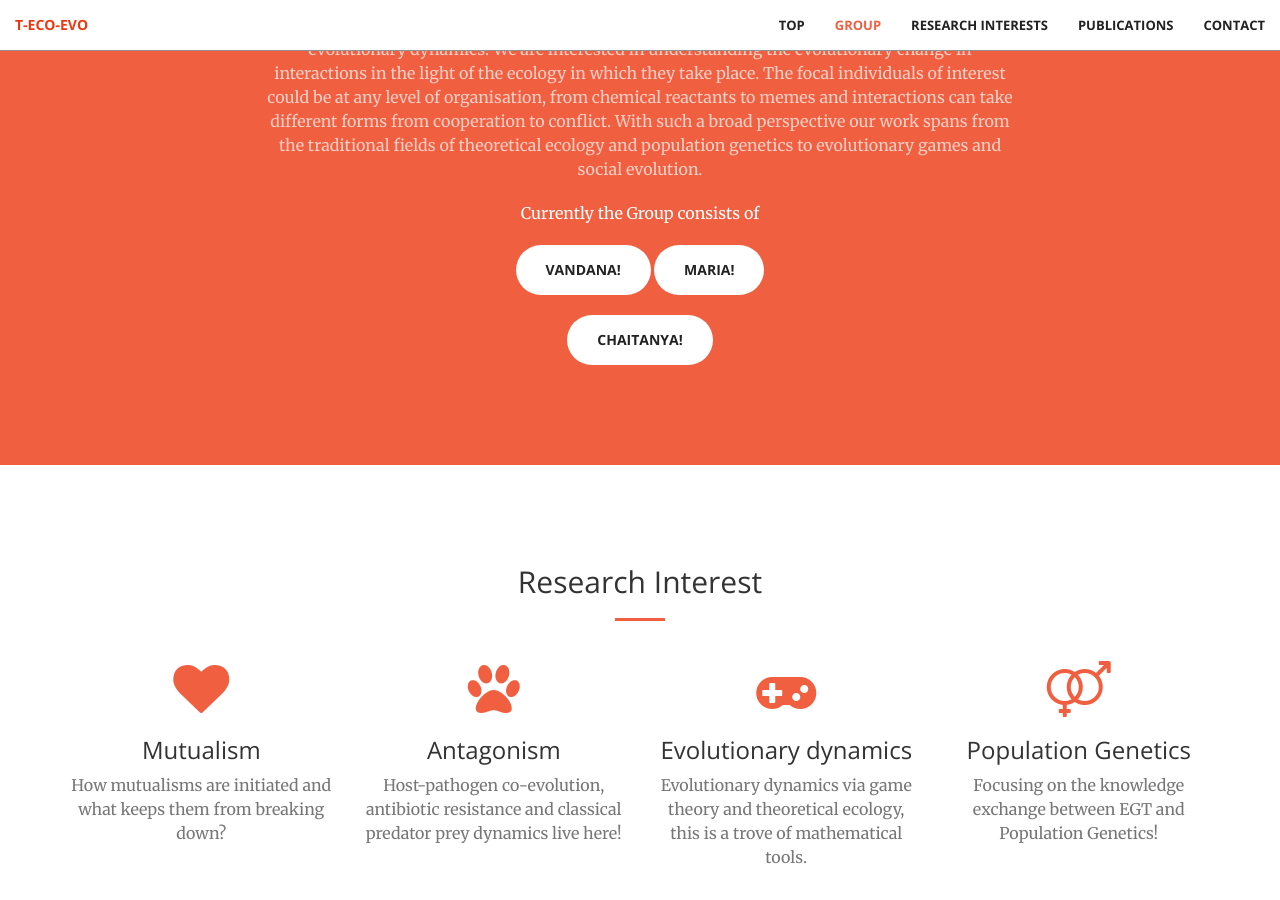
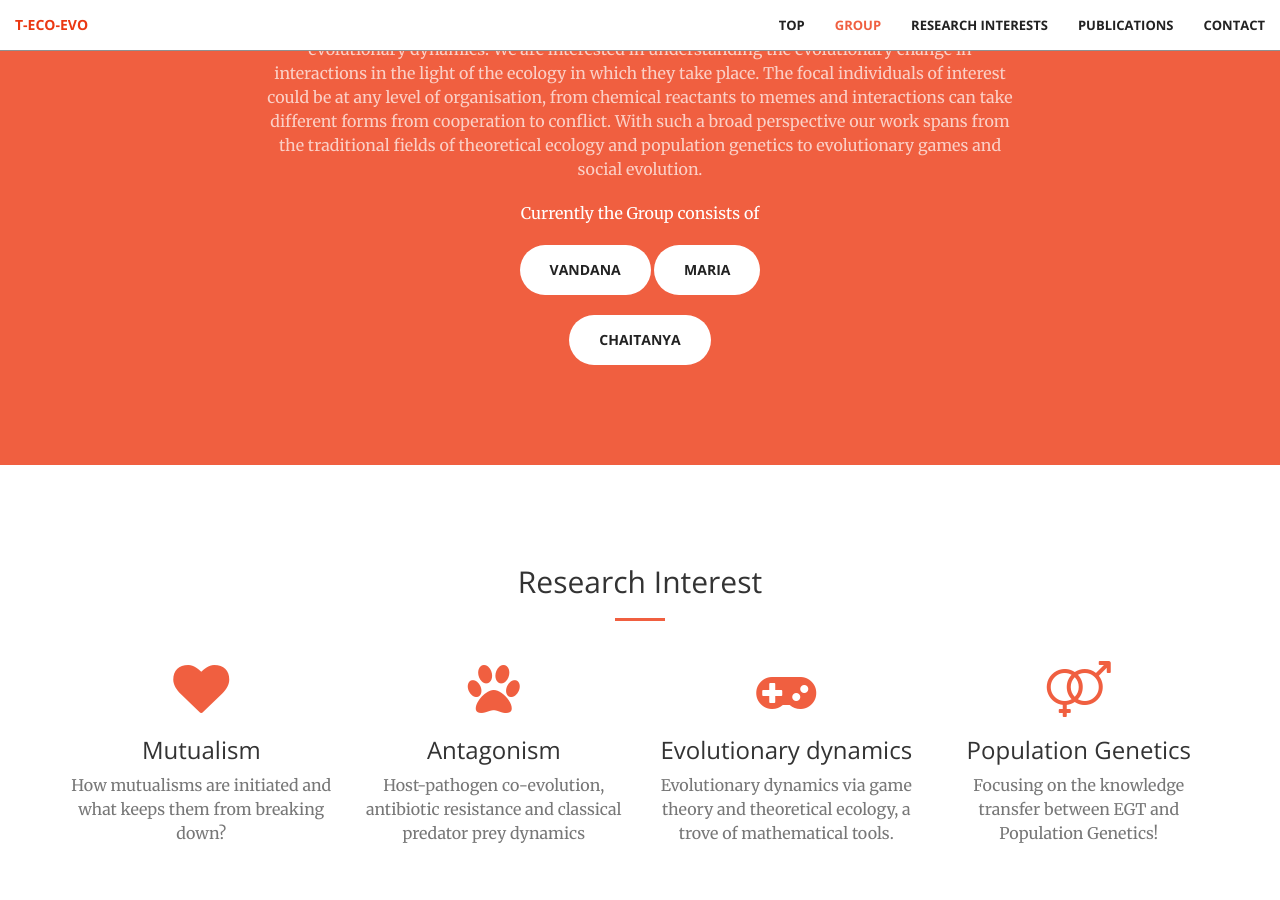
Before and after one commit to gokhalechaitanya/tecoevo, a Jekyll site: the page built from index.html, in a window 1280 px wide and 900 px high, scrolled down 1063 px. Built offline with Jekyll 4.4.1, drawn with Linux system fonts in a browser that asks for light colours; some of the changed text lies outside the part shown.

Commit message:
minor edits and paper added

```diff
--- a/_includes/aside.html
+++ b/_includes/aside.html
@@ -1,7 +1,7 @@
   <aside class="bg-dark" id="portfolio">
       <div class="container text-center">
           <div class="call-to-action">
-              <h2>Some of our publications!</h2>
+              <h2>Selected publications</h2>
               <!-- <a href="http://gokhalechaitanya.github.io/articles/" class="btn btn-default btn-xl wow tada">Complete list!</a> -->
           </div>
       </div>
--- a/_includes/call-to-action.html
+++ b/_includes/call-to-action.html
@@ -9,9 +9,9 @@
 The focal individuals of interest could be at any level of organisation, from chemical reactants to memes and interactions can take different forms from cooperation to conflict.
 With such a broad perspective our work spans from the traditional fields of theoretical ecology and population genetics to evolutionary games and social evolution.</p>
 <p>Currently the Group consists of</p>
-                <a href="vandana.html" class="btn btn-default btn-xl">Vandana!</a>
-                <a href="maria.html" class="btn btn-default btn-xl">Maria!</a> <br> <br>
-                <a href="http://gokhalechaitanya.github.io" class="btn btn-default btn-xl">Chaitanya!</a>
+                <a href="vandana.html" class="btn btn-default btn-xl">Vandana</a>
+                <a href="maria.html" class="btn btn-default btn-xl">Maria</a> <br> <br>
+                <a href="http://gokhalechaitanya.github.io" class="btn btn-default btn-xl">Chaitanya</a>
             </div>
         </div>
     </div>
--- a/_includes/contact.html
+++ b/_includes/contact.html
@@ -2,11 +2,11 @@
     <div class="container">
         <div class="row">
             <div class="col-lg-8 col-lg-offset-2 text-center">
-                <h2 class="section-heading">We are in Plön!</h2>
+                <h2 class="section-heading">We are in Plön</h2>
                 <hr class="primary">
                 <p>Embedded in the Department of Evolutionary Theory at the Max Planck Institute for Evolutionary Biology</p>
                 <p>We are nestled in the tourist town of Plön, in the northernmost state of Germany.</p>
-                <p>Address: August Thienemann Str. 2 24306, Plön, Germany.</p>
+                <p>August Thienemann Str. 2 24306, Plön, Germany.</p>
             </div>
         <div class="col-lg-2 col-lg-offset-2 text-center">
             <a href="https://twitter.com/{{ site.twitter_username }}">
--- a/_includes/portfolio.html
+++ b/_includes/portfolio.html
@@ -17,7 +17,7 @@
                 </a>
             </div>
             <div class="col-lg-4 col-sm-6">
-                <a href="http://gokhalechaitanya.github.io/Paper19/" class="portfolio-box">
+                <a href="http://gokhalechaitanya.github.io/Paper20/" class="portfolio-box">
                     <img src="img/papers/tribolium.jpg" class="img-responsive" alt="">
                     <div class="portfolio-box-caption">
                         <div class="portfolio-box-caption-content">
@@ -46,22 +46,22 @@
                     </div>
                 </a>
             </div>
-            <!-- <div class="col-lg-4 col-sm-6">
-                <a href="#" class="portfolio-box">
-                    <img src="img/portfolio/4.jpg" class="img-responsive" alt="">
+            <div class="col-lg-4 col-sm-6">
+                <a href="http://gokhalechaitanya.github.io/Paper21/" class="portfolio-box">
+                    <img src="img/papers/wonderland.jpg" class="img-responsive" alt="">
                     <div class="portfolio-box-caption">
                         <div class="portfolio-box-caption-content">
                             <div class="project-category text-faded">
-                                Category
+                                Chaos, Antagonism
                             </div>
                             <div class="project-name">
-                                Project Name
+                                Chaotic Provinces in the Kingdom of the Red Queen
                             </div>
                         </div>
                     </div>
                 </a>
             </div>
-            <div class="col-lg-4 col-sm-6">
+            <!--<div class="col-lg-4 col-sm-6">
                 <a href="#" class="portfolio-box">
                     <img src="img/portfolio/5.jpg" class="img-responsive" alt="">
                     <div class="portfolio-box-caption">
--- a/_includes/services.html
+++ b/_includes/services.html
@@ -20,21 +20,21 @@
                 <div class="service-box">
                     <i class="fa fa-4x fa-paw wow bounceIn text-primary" data-wow-delay=".1s"></i>
                     <h3>Antagonism</h3>
-                    <p class="text-muted">Host-pathogen co-evolution, antibiotic resistance and classical predator prey dynamics live here!</p>
+                    <p class="text-muted">Host-pathogen co-evolution, antibiotic resistance and classical predator prey dynamics</p>
                 </div>
             </div>
             <div class="col-lg-3 col-md-6 text-center">
                 <div class="service-box">
                     <i class="fa fa-4x fa-gamepad wow bounceIn text-primary" data-wow-delay=".2s"></i>
                     <h3>Evolutionary dynamics</h3>
-                    <p class="text-muted">Evolutionary dynamics via game theory and theoretical ecology, this is a trove of mathematical tools.</p>
+                    <p class="text-muted">Evolutionary dynamics via game theory and theoretical ecology, a trove of mathematical tools.</p>
                 </div>
             </div>
             <div class="col-lg-3 col-md-6 text-center">
                 <div class="service-box">
                     <i class="fa fa-4x fa-venus-mars wow bounceIn text-primary" data-wow-delay=".3s"></i>
                     <h3>Population Genetics</h3>
-                    <p class="text-muted">Focusing on the knowledge exchange between EGT and Population Genetics!</p>
+                    <p class="text-muted">Focusing on the knowledge transfer between EGT and Population Genetics!</p>
                 </div>
             </div>
         </div>
```
Also changed, not shown: img/papers/wonderland.jpg (added).
